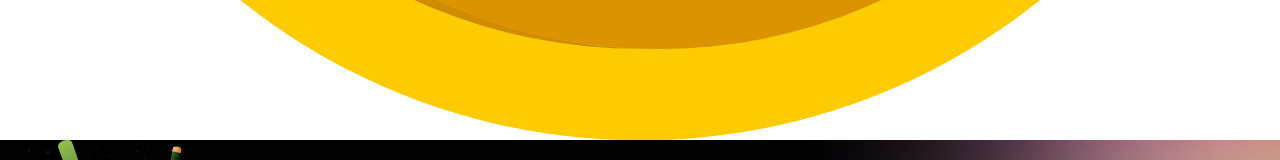
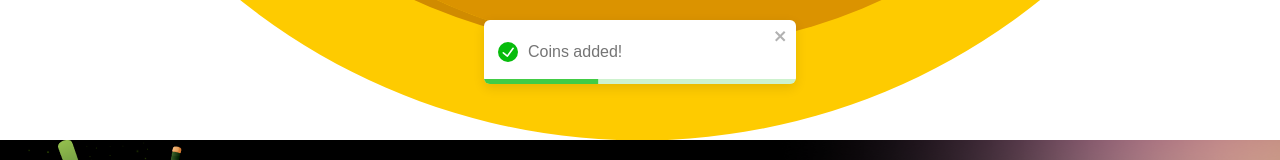
Before and after one commit to sakib-333/ph-b10-a7, a React (Vite) app: page / in a window 1280 px wide. Both pictures are taken after a click on the button "Claim Free Credit". Shown: the part 1332-1492 px from the top of the page. Built offline with nearby package versions, Linux system fonts and the light colour scheme.

Commit message:
Add more coins alert.

```diff
--- a/src/App.jsx
+++ b/src/App.jsx
@@ -1,10 +1,12 @@
 import React, { useEffect, useState } from "react";
 import Header from "./components/header/Header";
 import Body from "./components/body/Body";
+import AlertAddMoreCoins from "./components/alerts/AlertAddMoreCoins";
 
 function App() {
   const [coins, setCoins] = useState(0);
   const [players, setPlayers] = useState([]);
+  const [addMoreCoinsAlert, setAddMoreCoinsAlert] = useState(false);
 
   useEffect(() => {
     fetch("/players.json")
@@ -12,7 +14,10 @@ function App() {
       .then((data) => setPlayers(data));
   }, []);
 
-  const addMoreCoins = () => setCoins((c) => c + 1000000);
+  const addMoreCoins = () => {
+    setCoins((c) => c + 1000000);
+    setAddMoreCoinsAlert((c) => !c);
+  };
 
   const handleBuyPlayer = (price) => setCoins((c) => c - price);
 
@@ -20,6 +25,9 @@ function App() {
     <div className="max-w-screen-2xl mx-auto">
       <Header coins={coins} addMoreCoins={addMoreCoins} />
       <Body players={players} coins={coins} handleBuyPlayer={handleBuyPlayer} />
+      {addMoreCoinsAlert && (
+        <AlertAddMoreCoins setAddMoreCoinsAlert={setAddMoreCoinsAlert} />
+      )}
     </div>
   );
 }
--- /dev/null
+++ b/src/components/alerts/AlertAddMoreCoins.jsx
@@ -0,0 +1,22 @@
+import React, { useEffect } from "react";
+import { toast, ToastContainer } from "react-toastify";
+
+const AlertAddMoreCoins = ({ setAddMoreCoinsAlert }) => {
+  useEffect(() => {
+    notify();
+  }, []);
+  const notify = () => {
+    toast.success("Coins added!", {
+      position: "top-center",
+      onClose: () => setAddMoreCoinsAlert((c) => !c),
+    });
+  };
+
+  return (
+    <>
+      <ToastContainer autoClose={3000} />
+    </>
+  );
+};
+
+export default AlertAddMoreCoins;
```
